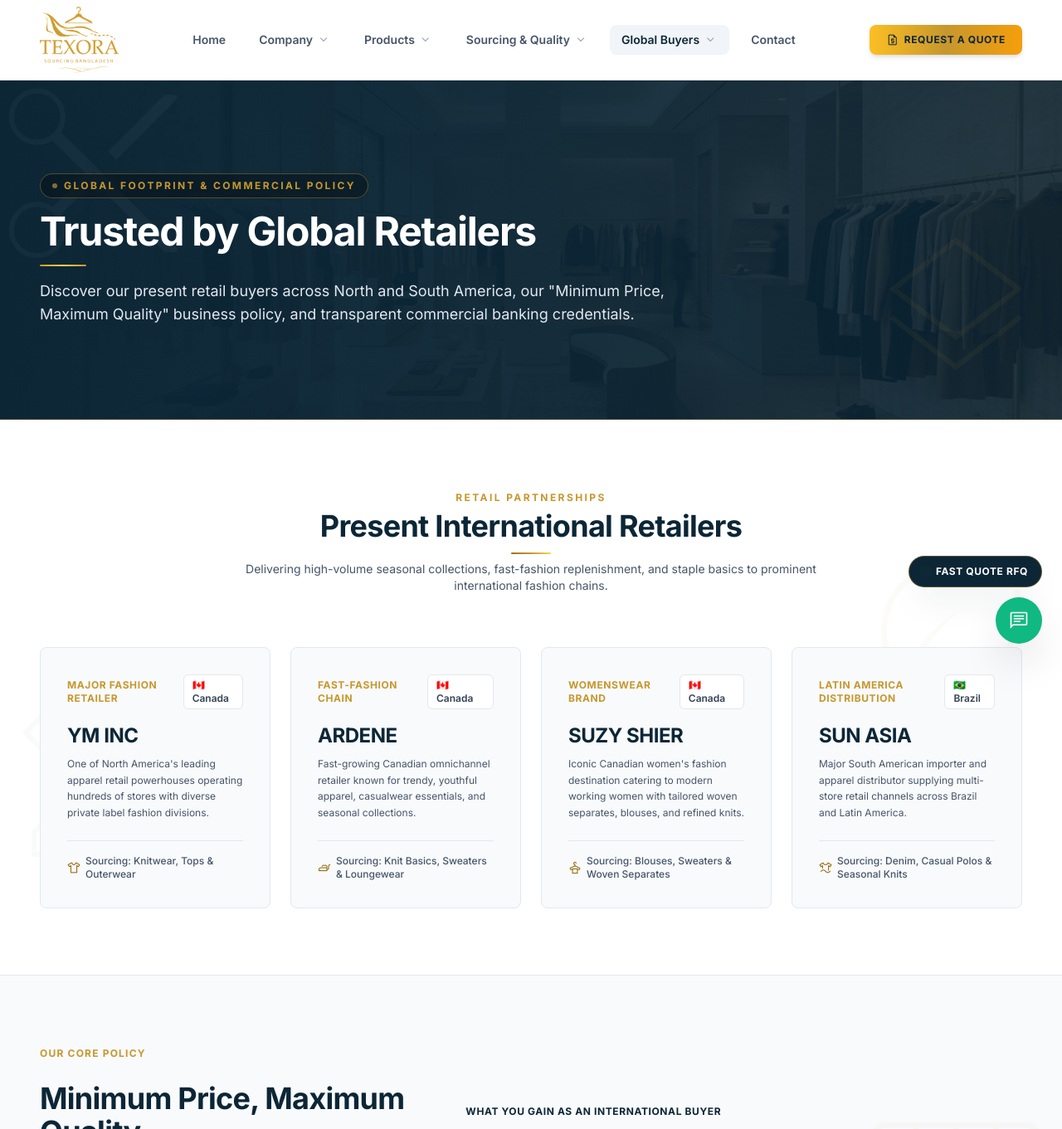
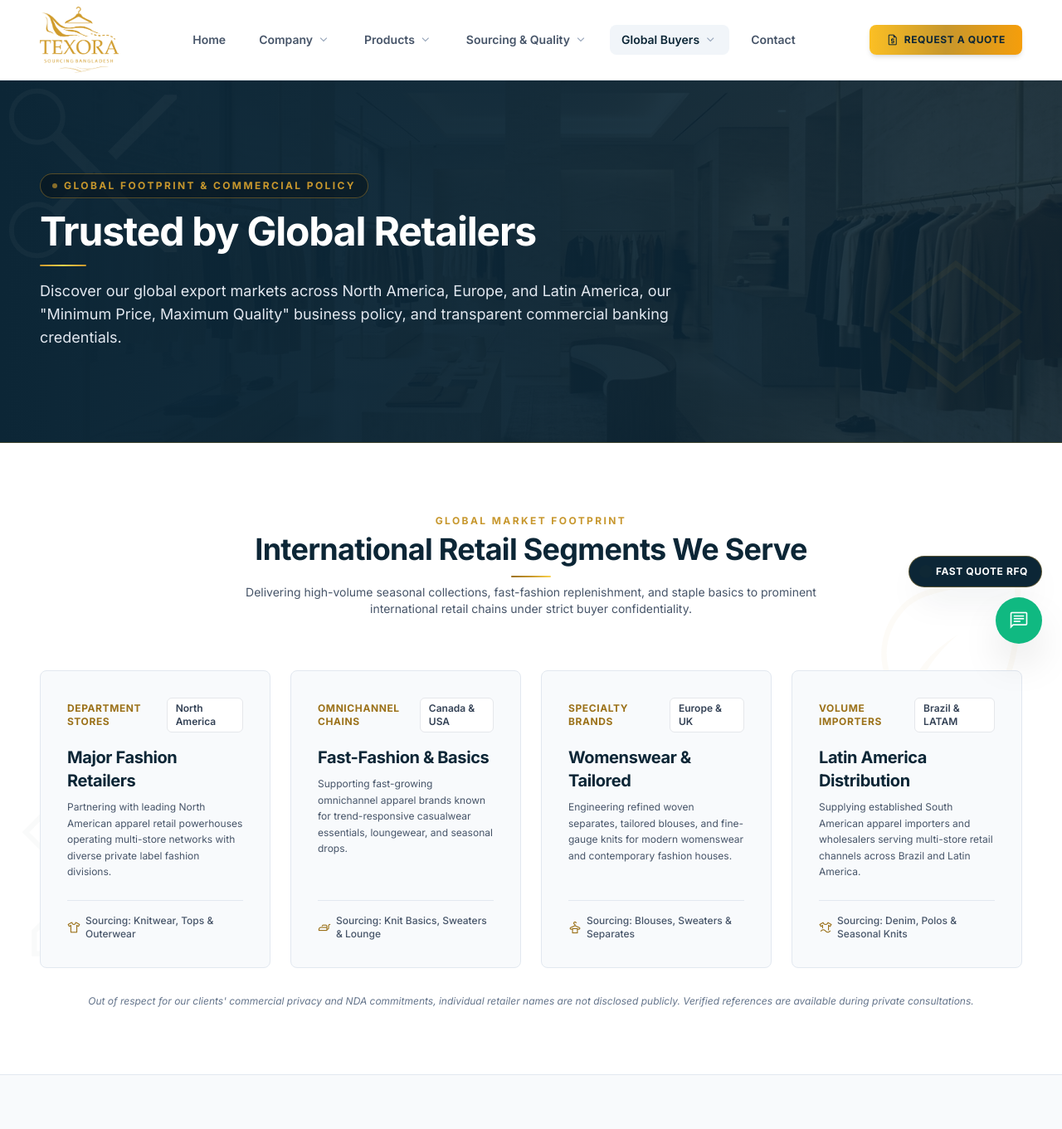
Before and after one commit to ahkafy/texorasourcing, a Laravel app: page /buyers in a window 1280 px wide. Shown: the top 1361 px of the page at 83% size. Run offline with Laravel 12, Linux system fonts and the light colour scheme; style sheets or scripts are compiled from the project's sources.

Commit message:
Remove all public buyer brand names across pages, menus, footer, placeholders, and slide deck

```diff
--- a/resources/views/layouts/public.blade.php
+++ b/resources/views/layouts/public.blade.php
@@ -108,9 +108,9 @@
                                 <a href="{{ route('company-profile') }}" class="flex items-center justify-between p-2.5 rounded-lg bg-brand-navy/5 hover:bg-brand-navy hover:text-white transition-all group">
                                     <div class="text-xs font-bold text-brand-navy group-hover:text-brand-gold inline-flex items-center gap-1.5">
                                         <span class="material-symbols-outlined" style="font-size: 16px;">description</span>
-                                        <span>Company Profile Slides</span>
+                                        <span>Company Profile Deck</span>
                                     </div>
-                                    <span class="text-[10px] bg-brand-gold text-brand-navy font-bold px-2 py-0.5 rounded-md">13 Slides</span>
+                                    <span class="text-[10px] bg-brand-gold text-brand-navy font-bold px-2 py-0.5 rounded-md">Overview</span>
                                 </a>
                             </div>
                         </div>
@@ -277,8 +277,8 @@
                                         <span class="material-symbols-outlined" style="font-size: 18px;">storefront</span>
                                     </div>
                                     <div>
-                                        <div class="text-xs font-bold text-slate-900 group-hover:text-brand-navy">Current Retail Buyers</div>
-                                        <div class="text-[11px] text-slate-500">YM INC, Ardene, Suzy Shier, Sun Asia.</div>
+                                        <div class="text-xs font-bold text-slate-900 group-hover:text-brand-navy">Global Retail Markets</div>
+                                        <div class="text-[11px] text-slate-500">North America, Europe & Latin America channels.</div>
                                     </div>
                                 </a>
                                 <a href="{{ route('buyers') }}#policy" class="flex items-start gap-2.5 p-2.5 rounded-lg hover:bg-slate-50 transition-colors group">
@@ -356,7 +356,7 @@
                     <a href="{{ route('about') }}" class="block py-1 hover:text-brand-navy">About Texora Sourcing (Est. 2015)</a>
                     <a href="{{ route('about') }}#leadership" class="block py-1 hover:text-brand-navy">Leadership: Md. Ataul Hai, CEO</a>
                     <a href="{{ route('about') }}#team" class="block py-1 hover:text-brand-navy">Team & Organization Structure</a>
-                    <a href="{{ route('company-profile') }}" class="block py-1 font-semibold text-brand-gold">Company Profile Presentation (13 Slides)</a>
+                    <a href="{{ route('company-profile') }}" class="block py-1 font-semibold text-brand-gold">Company Profile Presentation</a>
                 </div>
             </div>
 
@@ -401,7 +401,7 @@
                     <span class="text-xs text-brand-gold font-bold" x-text="activeAccordion === 'buyers' ? '−' : '+'">+</span>
                 </button>
                 <div x-show="activeAccordion === 'buyers'" class="pl-4 py-1 space-y-1 text-xs text-slate-600">
-                    <a href="{{ route('buyers') }}" class="block py-1 hover:text-brand-navy">Retail Partners (YM Inc, Ardene, Suzy Shier, Sun Asia)</a>
+                    <a href="{{ route('buyers') }}" class="block py-1 hover:text-brand-navy">Global Retail Markets (North America, Europe & Latin America)</a>
                     <a href="{{ route('buyers') }}#policy" class="block py-1 hover:text-brand-navy">Commercial Policy & Lead Times (45d T/T, 60-90d L/C)</a>
                     <a href="{{ route('buyers') }}#banking" class="block py-1 hover:text-brand-navy">BRAC Bank Credentials & SWIFT</a>
                 </div>
@@ -528,7 +528,7 @@
                     <div class="grid grid-cols-1 sm:grid-cols-2 gap-4">
                         <div>
                             <label class="block text-xs font-bold uppercase tracking-wider text-slate-700 mb-1">Company / Brand Name</label>
-                            <input type="text" name="company_name" placeholder="e.g. Nordstrom, Ardene, YM INC..."
+                            <input type="text" name="company_name" placeholder="e.g. Your Brand or Retail Company"
                                    class="w-full px-3.5 py-2.5 rounded-xl border border-slate-300 text-sm focus:ring-2 focus:ring-brand-gold focus:border-brand-gold">
                         </div>
                         <div>
@@ -636,11 +636,13 @@
                     </div>
 
                     <div class="pt-2">
-                        <p class="text-xs uppercase tracking-wider text-brand-gold font-bold mb-2">Trusted Retail Markets</p>
+                        <p class="text-xs uppercase tracking-wider text-brand-gold font-bold mb-2">Global Export Markets</p>
                         <div class="flex flex-wrap items-center gap-3 text-xs text-slate-200">
-                            <span class="inline-flex items-center gap-1">🇨🇦 Canada (YM Inc, Ardene, Suzy Shier)</span>
-                            <span class="inline-flex items-center gap-1">🇧🇷 Brazil (Sun Asia)</span>
-                            <span class="inline-flex items-center gap-1">🇺🇸 USA & Europe</span>
+                            <span class="inline-flex items-center gap-1">Canada &amp; North America</span>
+                            <span class="text-slate-500">•</span>
+                            <span class="inline-flex items-center gap-1">Brazil &amp; Latin America</span>
+                            <span class="text-slate-500">•</span>
+                            <span class="inline-flex items-center gap-1">USA, UK &amp; European Union</span>
                         </div>
                     </div>
                 </div>
--- a/resources/views/pages/buyers.blade.php
+++ b/resources/views/pages/buyers.blade.php
@@ -1,7 +1,7 @@
 @extends('layouts.public')
 
-@section('title', 'Global Retail Buyers & Commercial Terms | Texora Sourcing')
-@section('meta_description', 'Discover how Texora Sourcing serves leading retail buyers across Canada (YM INC, Ardene, Suzy Shier), Brazil (Sun Asia), and worldwide with transparent 45-90 day lead times and bank credentials.')
+@section('title', 'Global Retail Markets & Commercial Terms | Texora Sourcing')
+@section('meta_description', 'Discover how Texora Sourcing serves international retail buyers across North America, Europe, and Latin America with transparent 45-90 day lead times and tier-1 bank credentials.')
 
 @section('content')
 <!-- Header Banner (Full-Bleed Luxury Editorial Hero with Background Image) -->
@@ -29,13 +29,13 @@
             </h1>
             <div class="w-14 h-0.5 bg-gradient-to-r from-brand-gold via-amber-300 to-brand-gold mt-4 rounded-full"></div>
             <p class="text-base sm:text-lg text-slate-200 mt-4 leading-relaxed">
-                Discover our present retail buyers across North and South America, our "Minimum Price, Maximum Quality" business policy, and transparent commercial banking credentials.
+                Discover our global export markets across North America, Europe, and Latin America, our "Minimum Price, Maximum Quality" business policy, and transparent commercial banking credentials.
             </p>
         </div>
     </div>
 </section>
 
-<!-- Current Retail Partners (Slide 11) (Crisp White with Watermark) -->
+<!-- Global Export Markets & Retail Channels (Crisp White with Watermark) -->
 <section class="py-20 bg-white relative overflow-hidden">
     <!-- Watermarks: Multi-Motif Atelier Theme -->
     <x-textile-watermark motif="mannequin" class="absolute -left-16 bottom-10 w-96 h-96 text-brand-navy/[0.025] pointer-events-none select-none" />
@@ -43,90 +43,96 @@
 
     <div class="max-w-screen-2xl mx-auto px-4 sm:px-6 lg:px-10 xl:px-12 relative z-10">
         <div class="text-center max-w-3xl mx-auto mb-16">
-            <span class="text-xs uppercase font-bold tracking-[0.2em] text-brand-gold">Retail Partnerships</span>
-            <h2 class="text-3xl sm:text-4xl font-serif font-bold text-brand-navy mt-1">
-                Present International Retailers
+            <span class="text-xs uppercase font-bold tracking-[0.2em] text-brand-gold">Global Market Footprint</span>
+            <h2 class="text-3xl sm:text-4xl font-bold text-brand-navy mt-1">
+                International Retail Segments We Serve
             </h2>
             <div class="w-12 h-0.5 bg-gradient-to-r from-brand-gold-dark via-brand-gold to-amber-300 mx-auto mt-3 rounded-full"></div>
             <p class="text-sm text-slate-600 mt-2">
-                Delivering high-volume seasonal collections, fast-fashion replenishment, and staple basics to prominent international fashion chains.
+                Delivering high-volume seasonal collections, fast-fashion replenishment, and staple basics to prominent international retail chains under strict buyer confidentiality.
             </p>
         </div>
 
         <div class="grid grid-cols-1 md:grid-cols-2 lg:grid-cols-4 gap-6">
 
-            <!-- Buyer 1: YM INC -->
+            <!-- Segment 1 -->
             <div class="bg-slate-50 p-8 rounded-lg border border-slate-200 hover:border-brand-gold hover:shadow-lg transition-all duration-300 group flex flex-col justify-between">
                 <div>
                     <div class="flex items-center justify-between mb-4">
-                        <span class="text-xs font-bold text-brand-gold uppercase tracking-wider">Major Fashion Retailer</span>
-                        <span class="text-xs font-semibold px-2.5 py-1 bg-white rounded-md border text-slate-700">🇨🇦 Canada</span>
+                        <span class="text-xs font-bold text-brand-gold-dark uppercase tracking-wider">Department Stores</span>
+                        <span class="text-xs font-semibold px-2.5 py-1 bg-white rounded-md border text-slate-700">North America</span>
                     </div>
-                    <h3 class="text-2xl font-serif font-bold text-brand-navy group-hover:text-brand-gold transition-colors">YM INC</h3>
+                    <h3 class="text-xl font-bold text-brand-navy group-hover:text-brand-gold-dark transition-colors">Major Fashion Retailers</h3>
                     <p class="text-xs text-slate-600 mt-2 leading-relaxed">
-                        One of North America's leading apparel retail powerhouses operating hundreds of stores with diverse private label fashion divisions.
+                        Partnering with leading North American apparel retail powerhouses operating multi-store networks with diverse private label fashion divisions.
                     </p>
                 </div>
                 <div class="mt-6 pt-4 border-t border-slate-200 text-xs text-slate-600 flex items-center gap-1.5 font-medium">
                     <x-textile-icon name="tshirt" class="w-4 h-4 text-brand-gold-dark" />
-                    <span>Sourcing: Knitwear, Tops & Outerwear</span>
+                    <span>Sourcing: Knitwear, Tops &amp; Outerwear</span>
                 </div>
             </div>
 
-            <!-- Buyer 2: ARDENE -->
+            <!-- Segment 2 -->
             <div class="bg-slate-50 p-8 rounded-lg border border-slate-200 hover:border-brand-gold hover:shadow-lg transition-all duration-300 group flex flex-col justify-between">
                 <div>
                     <div class="flex items-center justify-between mb-4">
-                        <span class="text-xs font-bold text-brand-gold uppercase tracking-wider">Fast-Fashion Chain</span>
-                        <span class="text-xs font-semibold px-2.5 py-1 bg-white rounded-md border text-slate-700">🇨🇦 Canada</span>
+                        <span class="text-xs font-bold text-brand-gold-dark uppercase tracking-wider">Omnichannel Chains</span>
+                        <span class="text-xs font-semibold px-2.5 py-1 bg-white rounded-md border text-slate-700">Canada &amp; USA</span>
                     </div>
-                    <h3 class="text-2xl font-serif font-bold text-brand-navy group-hover:text-brand-gold transition-colors">ARDENE</h3>
+                    <h3 class="text-xl font-bold text-brand-navy group-hover:text-brand-gold-dark transition-colors">Fast-Fashion &amp; Basics</h3>
                     <p class="text-xs text-slate-600 mt-2 leading-relaxed">
-                        Fast-growing Canadian omnichannel retailer known for trendy, youthful apparel, casualwear essentials, and seasonal collections.
+                        Supporting fast-growing omnichannel apparel brands known for trend-responsive casualwear essentials, loungewear, and seasonal drops.
                     </p>
                 </div>
                 <div class="mt-6 pt-4 border-t border-slate-200 text-xs text-slate-600 flex items-center gap-1.5 font-medium">
                     <x-textile-icon name="sweater" class="w-4 h-4 text-brand-gold-dark" />
-                    <span>Sourcing: Knit Basics, Sweaters & Loungewear</span>
+                    <span>Sourcing: Knit Basics, Sweaters &amp; Lounge</span>
                 </div>
             </div>
 
-            <!-- Buyer 3: SUZY SHIER -->
+            <!-- Segment 3 -->
             <div class="bg-slate-50 p-8 rounded-lg border border-slate-200 hover:border-brand-gold hover:shadow-lg transition-all duration-300 group flex flex-col justify-between">
                 <div>
                     <div class="flex items-center justify-between mb-4">
-                        <span class="text-xs font-bold text-brand-gold uppercase tracking-wider">Womenswear Brand</span>
-                        <span class="text-xs font-semibold px-2.5 py-1 bg-white rounded-md border text-slate-700">🇨🇦 Canada</span>
+                        <span class="text-xs font-bold text-brand-gold-dark uppercase tracking-wider">Specialty Brands</span>
+                        <span class="text-xs font-semibold px-2.5 py-1 bg-white rounded-md border text-slate-700">Europe &amp; UK</span>
                     </div>
-                    <h3 class="text-2xl font-serif font-bold text-brand-navy group-hover:text-brand-gold transition-colors">SUZY SHIER</h3>
+                    <h3 class="text-xl font-bold text-brand-navy group-hover:text-brand-gold-dark transition-colors">Womenswear &amp; Tailored</h3>
                     <p class="text-xs text-slate-600 mt-2 leading-relaxed">
-                        Iconic Canadian women's fashion destination catering to modern working women with tailored woven separates, blouses, and refined knits.
+                        Engineering refined woven separates, tailored blouses, and fine-gauge knits for modern womenswear and contemporary fashion houses.
                     </p>
                 </div>
                 <div class="mt-6 pt-4 border-t border-slate-200 text-xs text-slate-600 flex items-center gap-1.5 font-medium">
                     <x-textile-icon name="shirt" class="w-4 h-4 text-brand-gold-dark" />
-                    <span>Sourcing: Blouses, Sweaters & Woven Separates</span>
+                    <span>Sourcing: Blouses, Sweaters &amp; Separates</span>
                 </div>
             </div>
 
-            <!-- Buyer 4: SUN ASIA -->
+            <!-- Segment 4 -->
             <div class="bg-slate-50 p-8 rounded-lg border border-slate-200 hover:border-brand-gold hover:shadow-lg transition-all duration-300 group flex flex-col justify-between">
                 <div>
                     <div class="flex items-center justify-between mb-4">
-                        <span class="text-xs font-bold text-brand-gold uppercase tracking-wider">Latin America Distribution</span>
-                        <span class="text-xs font-semibold px-2.5 py-1 bg-white rounded-md border text-slate-700">🇧🇷 Brazil</span>
+                        <span class="text-xs font-bold text-brand-gold-dark uppercase tracking-wider">Volume Importers</span>
+                        <span class="text-xs font-semibold px-2.5 py-1 bg-white rounded-md border text-slate-700">Brazil &amp; LATAM</span>
                     </div>
-                    <h3 class="text-2xl font-serif font-bold text-brand-navy group-hover:text-brand-gold transition-colors">SUN ASIA</h3>
+                    <h3 class="text-xl font-bold text-brand-navy group-hover:text-brand-gold-dark transition-colors">Latin America Distribution</h3>
                     <p class="text-xs text-slate-600 mt-2 leading-relaxed">
-                        Major South American importer and apparel distributor supplying multi-store retail channels across Brazil and Latin America.
+                        Supplying established South American apparel importers and wholesalers serving multi-store retail channels across Brazil and Latin America.
                     </p>
                 </div>
                 <div class="mt-6 pt-4 border-t border-slate-200 text-xs text-slate-600 flex items-center gap-1.5 font-medium">
                     <x-textile-icon name="denim-pocket" class="w-4 h-4 text-brand-gold-dark" />
-                    <span>Sourcing: Denim, Casual Polos & Seasonal Knits</span>
+                    <span>Sourcing: Denim, Polos &amp; Seasonal Knits</span>
                 </div>
             </div>
 
+        </div>
+
+        <div class="mt-8 text-center">
+            <p class="text-xs text-slate-500 italic">
+                Out of respect for our clients' commercial privacy and NDA commitments, individual retailer names are not disclosed publicly. Verified references are available during private consultations.
+            </p>
         </div>
     </div>
 </section>
--- a/resources/views/pages/contact.blade.php
+++ b/resources/views/pages/contact.blade.php
@@ -215,7 +215,7 @@
                             </div>
                             <div>
                                 <label class="block text-xs font-bold uppercase tracking-wider text-slate-700 mb-1">Brand / Company Name</label>
-                                <input type="text" name="company_name" placeholder="e.g. Montreal Apparel Co."
+                                <input type="text" name="company_name" placeholder="e.g. Your Brand or Company Name"
                                        class="w-full px-3.5 py-2.5 rounded-xl border border-slate-300 text-sm focus:ring-2 focus:ring-brand-gold focus:border-brand-gold">
                             </div>
                         </div>
```
Also changed, not shown: resources/views/pages/company-profile.blade.php (+5 -6 lines), resources/views/pages/home.blade.php (+18 -18 lines), tests/Feature/SourcingWebsiteTest.php (+9 -4 lines), public/images/profile-slides/slide-11-clients-certifications.jpg (deleted).
